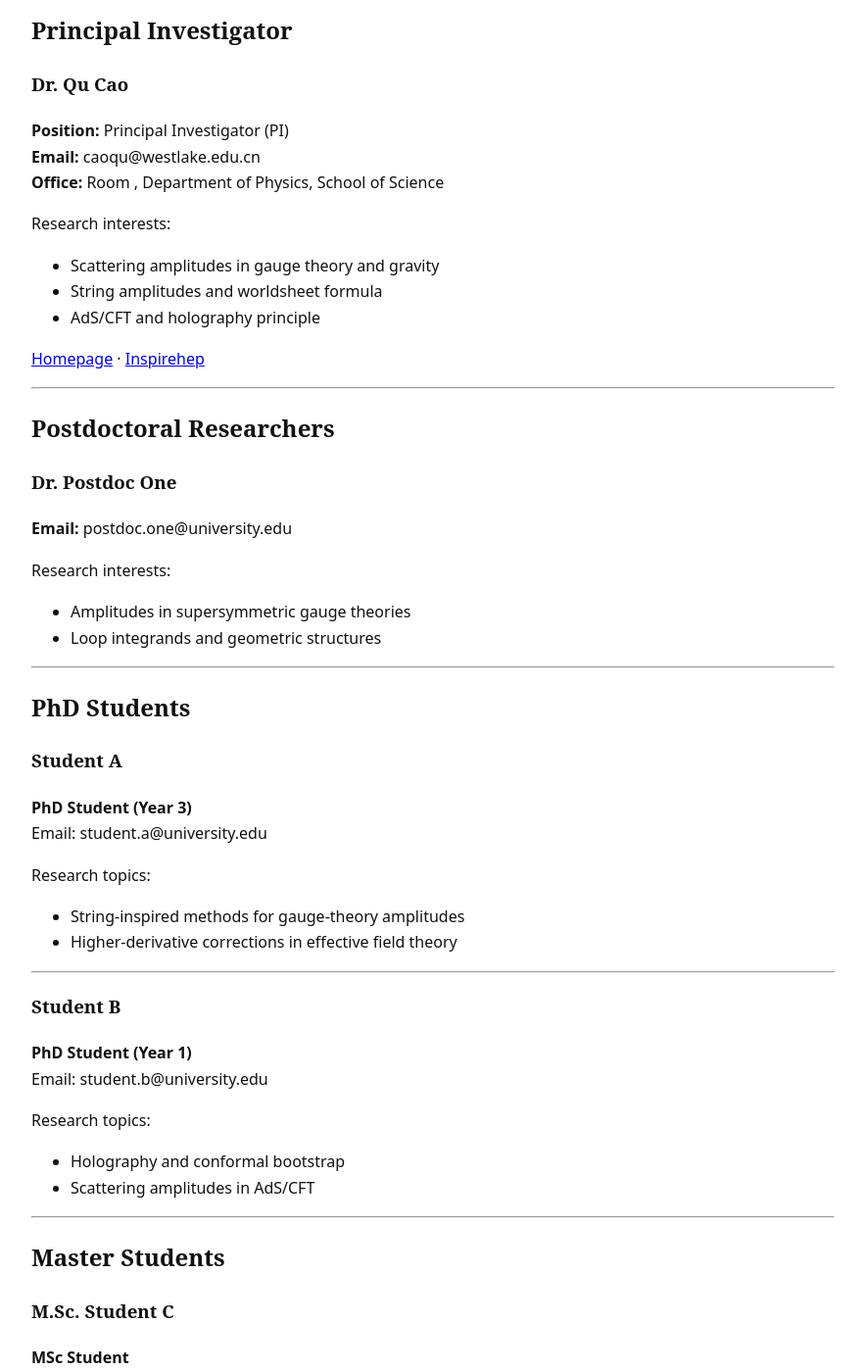
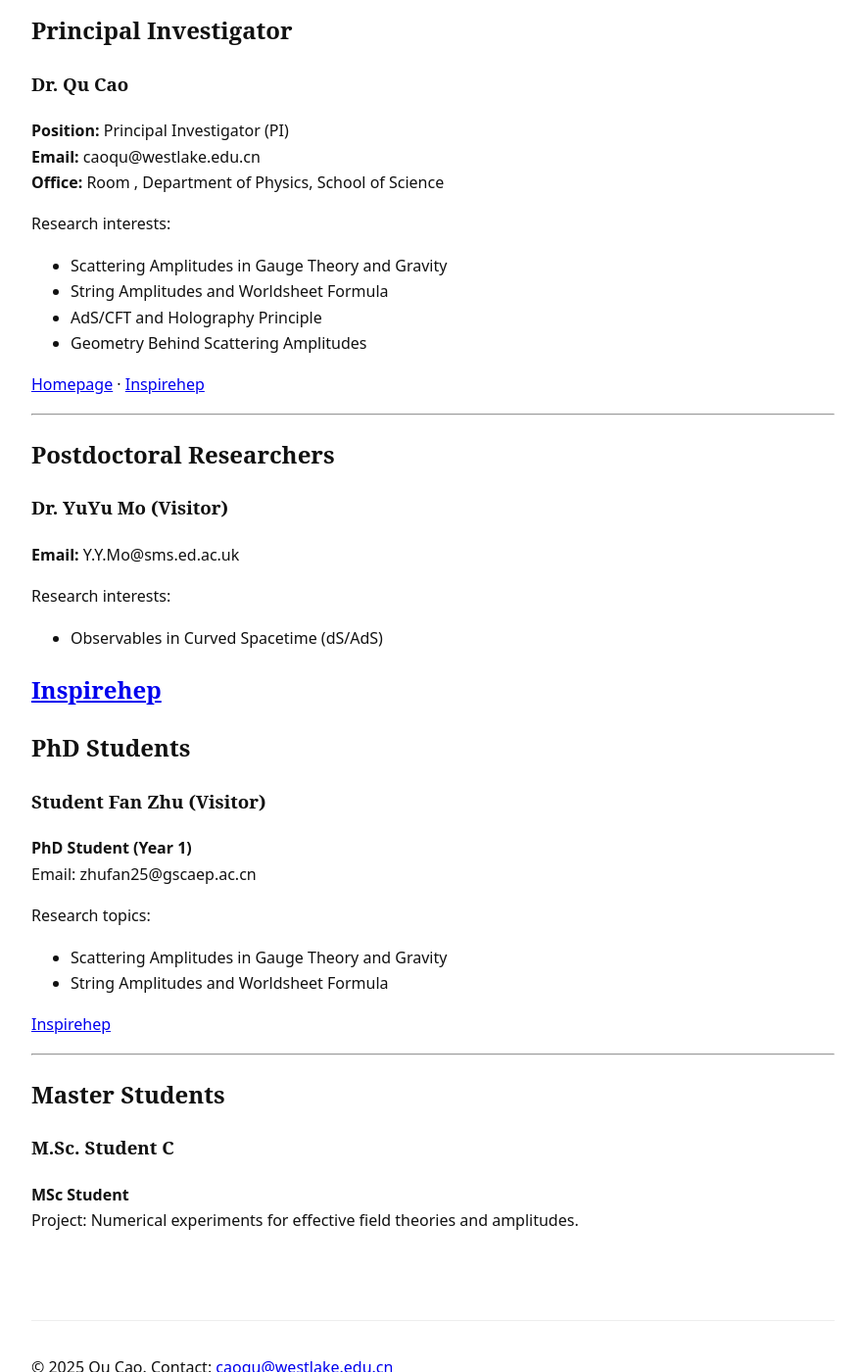
Before and after one commit to QuantumQ1/quantumq1.github.io, a Jekyll site: the page built from members.md, in a window 1280 px wide and 1400 px high, scrolled down 473 px. Shown: the whole window at 98% size, without its empty margins (198-1081 px from the left). Built offline with Jekyll 4.4.1, drawn with Linux system fonts in a browser that asks for light colours.

Commit message:
Update members.md

```diff
--- a/members.md
+++ b/members.md
@@ -20,9 +20,10 @@ Below is the current list of group members.
 **Office:** Room , Department of Physics, School of Science
 
 Research interests:
-- Scattering amplitudes in gauge theory and gravity
-- String amplitudes and worldsheet formula
-- AdS/CFT and holography principle
+- Scattering Amplitudes in Gauge Theory and Gravity
+- String Amplitudes and Worldsheet Formula
+- AdS/CFT and Holography Principle
+- Geometry Behind Scattering Amplitudes
 
 [Homepage](https://quantumq1.github.io/) · [Inspirehep](https://inspirehep.net/authors/2000201)
 
@@ -30,34 +31,26 @@ Research interests:
 
 ## Postdoctoral Researchers
 
-### Dr. Postdoc One
-**Email:** postdoc.one@university.edu
+### Dr. YuYu Mo (Visitor)
+**Email:** Y.Y.Mo@sms.ed.ac.uk
 
 Research interests:
-- Amplitudes in supersymmetric gauge theories
-- Loop integrands and geometric structures
+- Observables in Curved Spacetime (dS/AdS)
 
+[Inspirehep](https://inspirehep.net/authors/2760719)
 ---
 
 ## PhD Students
 
-### Student A
-**PhD Student (Year 3)**
-Email: student.a@university.edu
+### Student Fan Zhu (Visitor)
+**PhD Student (Year 1)**
+Email: zhufan25@gscaep.ac.cn
 
 Research topics:
-- String-inspired methods for gauge-theory amplitudes
-- Higher-derivative corrections in effective field theory
+- Scattering Amplitudes in Gauge Theory and Gravity
+- String Amplitudes and Worldsheet Formula
 
----
-
-### Student B
-**PhD Student (Year 1)**
-Email: student.b@university.edu
-
-Research topics:
-- Holography and conformal bootstrap
-- Scattering amplitudes in AdS/CFT
+[Inspirehep](https://inspirehep.net/authors/2779921)
 
 ---
 
```
